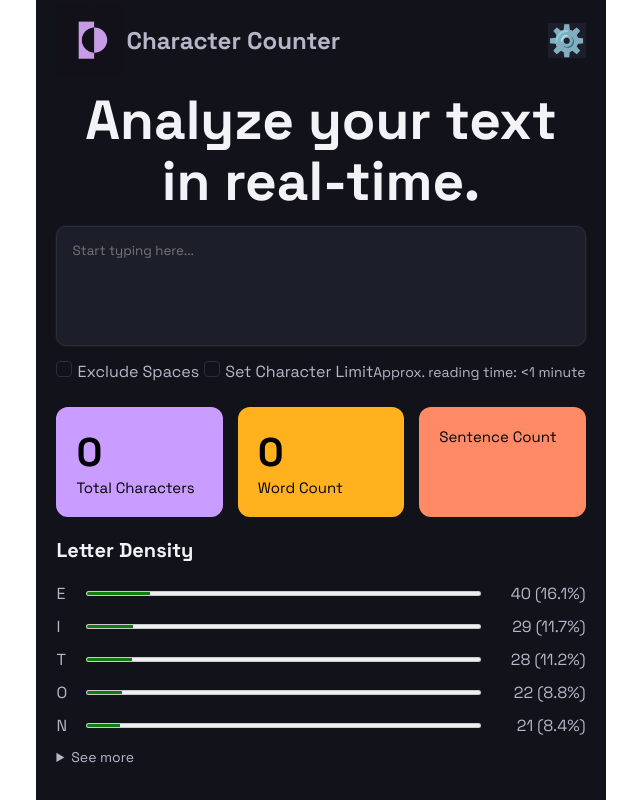
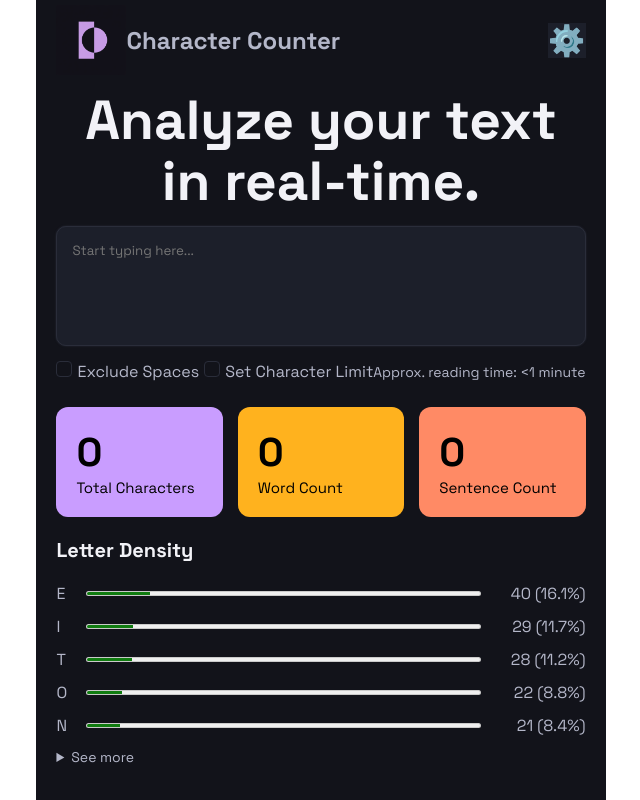
Before and after one commit to MarianoFalu/character-counter-utn, a React (Vite) app: page / in a window 1280 px wide. Shown: the whole page, without its empty margins (319-959 px from the left). Built offline with nearby package versions, Linux system fonts and the light colour scheme.

Commit message:
add: sentence count

```diff
--- a/src/App.jsx
+++ b/src/App.jsx
@@ -18,6 +18,8 @@ function App() {
     const characters = text.length
 
     const words = text.trim() === "" ? 0 : text.trim().split(/\s+/).length
+
+    const sentences = text.trim() === "" ? 0 : text.split(/[.!?]/).filter(sentence => sentence.trim() !== "").length
 
     const sortLetters = [
         {
@@ -67,6 +69,7 @@ function App() {
             <Stats
                 characters={characters}
                 words={words}
+                sentences={sentences}
             />
 
             <LetterDensity sortLetters={sortLetters} />
```
